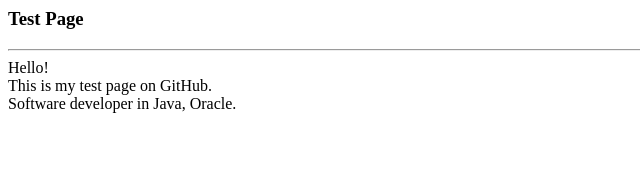
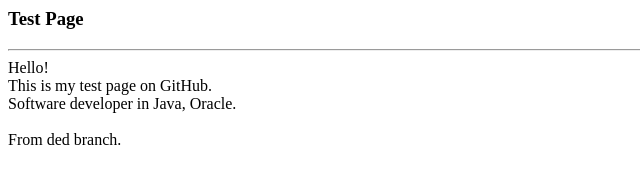
Before and after one commit to jxu512/XuRepo, a plain HTML site: page index.html in a window 1280 px wide. Shown: the whole page, without its empty margins (0-640 px from the left). Drawn offline with Linux system fonts and the light colour scheme.

Commit message:
Update index.html

```diff
--- a/index.html
+++ b/index.html
@@ -4,6 +4,8 @@
 <hr>
 Hello!<br>
 This is my test page on GitHub.<br>
-Software developer in Java, Oracle.
+Software developer in Java, Oracle.<br>
+<br>
+From ded branch.
 </body>
 </html>
```
